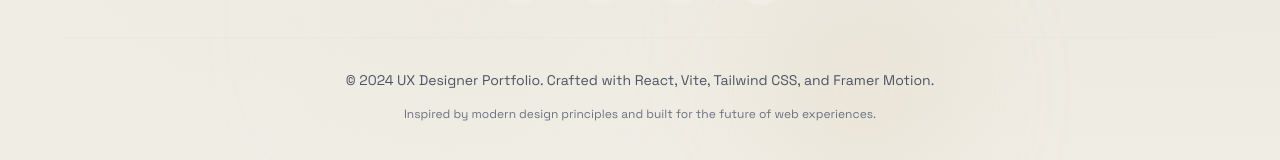
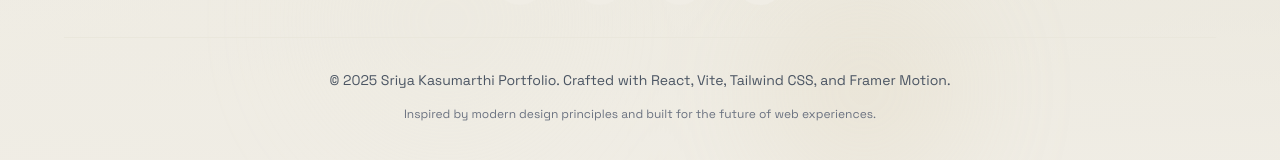
Before and after one commit to SriyaRKasumarthi/portfolio, a React (Vite) app: page / in a window 1280 px wide. Shown: the part 2322-2482 px from the top of the page. Built offline with nearby package versions, Linux system fonts and the light colour scheme.

Commit message:
ghpages config updated for routing issues

```diff
--- a/package.json
+++ b/package.json
@@ -11,7 +11,7 @@
     "predeploy": "npm run build",
     "deploy": "gh-pages -d dist"
   },
-  "homepage": "https://sriyakasumarthi.github.io/portfolio",
+  "homepage": "https://sriyakasumarthi.github.io/portfolio/",
   "dependencies": {
     "framer-motion": "^10.18.0",
     "lucide-react": "^0.545.0",
--- a/src/App.jsx
+++ b/src/App.jsx
@@ -59,6 +59,12 @@ function App() {
             <Route path="/photography" element={<Photography />} />
             <Route path="/project/:id" element={<CaseStudy />} />
             <Route path="/projects/:projectName" element={<ProjectDetail />} />
+            <Route path="*" element={
+              <>
+                <Intro />
+                <Projects />
+              </>
+            } />
           </Routes>
         </motion.main>
       </AnimatePresence>
@@ -143,7 +149,7 @@ function App() {
             viewport={{ once: true }}
           >
             <p className="text-gray-600 text-sm mb-4">
-              © 2024 UX Designer Portfolio. Crafted with React, Vite, Tailwind CSS, and Framer Motion.
+              © 2025 Sriya Kasumarthi Portfolio. Crafted with React, Vite, Tailwind CSS, and Framer Motion.
             </p>
             <p className="text-xs text-gray-500">
               Inspired by modern design principles and built for the future of web experiences.
--- a/src/main.jsx
+++ b/src/main.jsx
@@ -1,13 +1,13 @@
 import React from 'react'
 import ReactDOM from 'react-dom/client'
-import { BrowserRouter } from 'react-router-dom'
+import { HashRouter } from 'react-router-dom'
 import App from './App.jsx'
 import './index.css'
 
 ReactDOM.createRoot(document.getElementById('root')).render(
   <React.StrictMode>
-    <BrowserRouter>
+    <HashRouter>
       <App />
-    </BrowserRouter>
+    </HashRouter>
   </React.StrictMode>,
 )
--- a/vite.config.js
+++ b/vite.config.js
@@ -4,7 +4,7 @@ import react from '@vitejs/plugin-react'
 // https://vitejs.dev/config/
 export default defineConfig({
   plugins: [react()],
-  base: '/portfolio/',
+  base: process.env.NODE_ENV === 'production' ? '/portfolio/' : '/',
   server: {
     port: 3000,
     open: true
```
